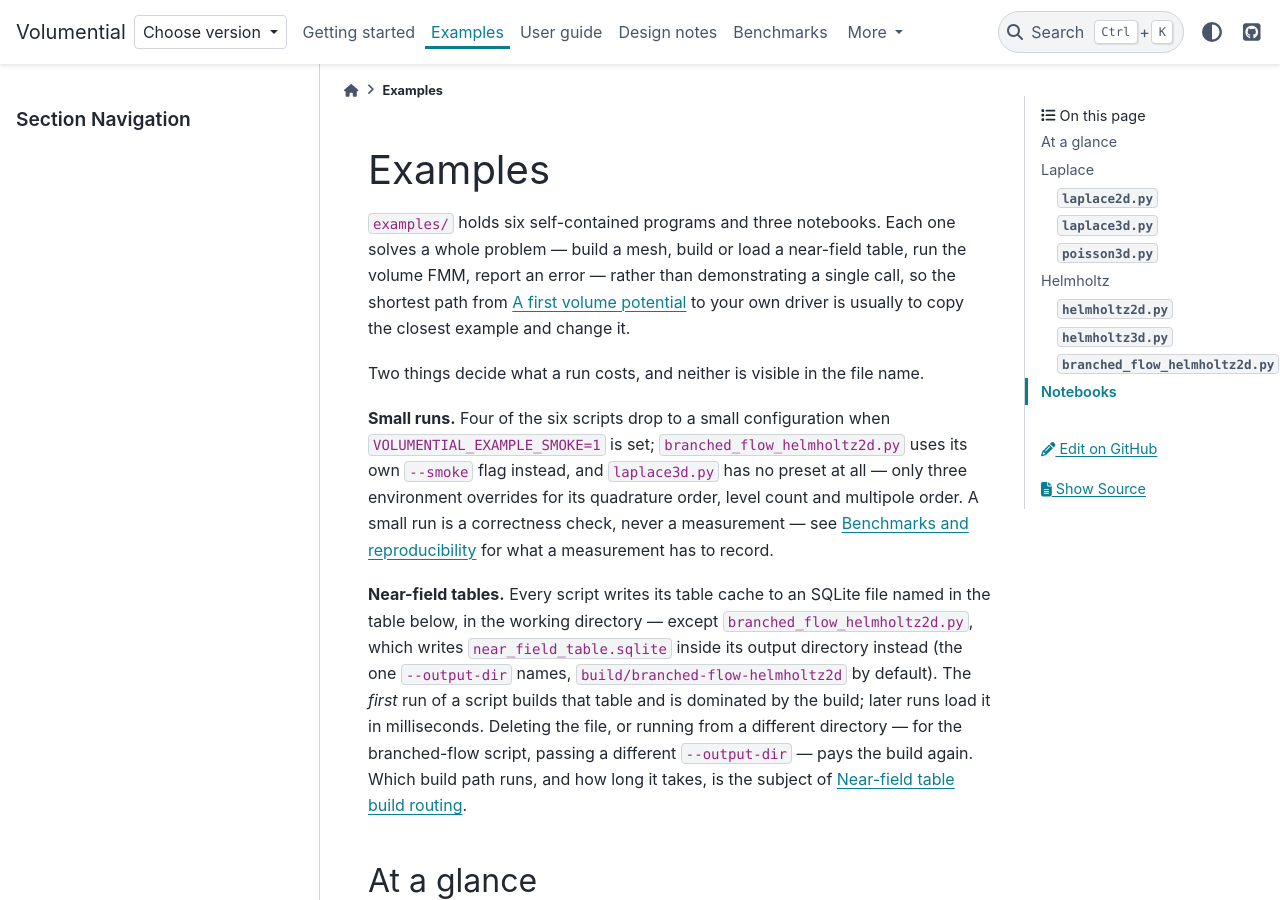
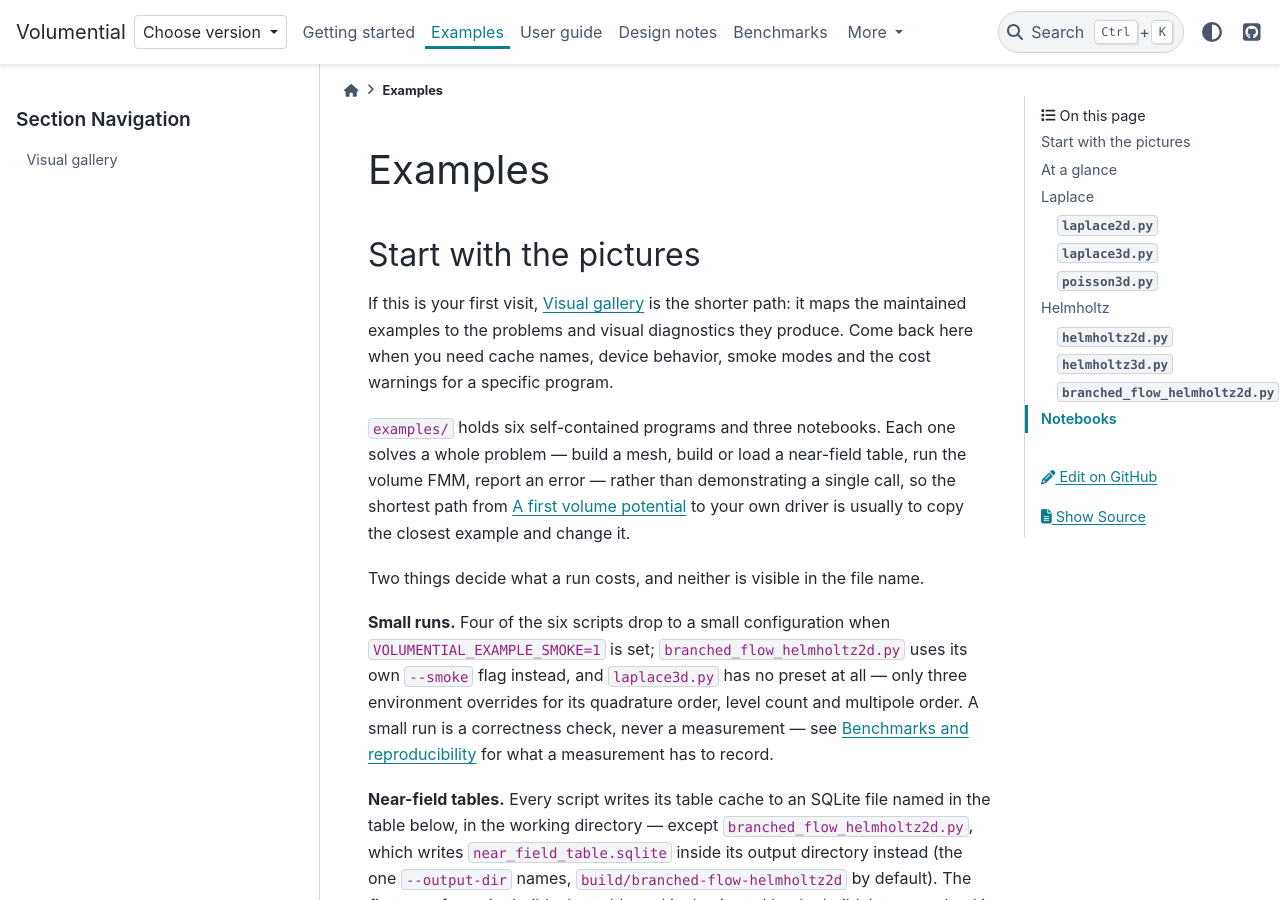
Before and after one commit to xywei/volumential, a Sphinx documentation site: the page built from doc/source/examples/index.md, in a window 1280 px wide and 900 px high. Built offline with Sphinx 7.4.7 and the PyData theme 0.15.4, drawn with Linux system fonts in a browser that asks for light colours; some of the changed text lies outside the part shown.

Commit message:
docs: make the examples gallery the newcomer entry point

````diff
--- a/doc/source/examples/index.md
+++ b/doc/source/examples/index.md
@@ -1,4 +1,11 @@
 # Examples
+
+## Start with the pictures
+
+If this is your first visit, {doc}`gallery` is the shorter path: it maps the
+maintained examples to the problems and visual diagnostics they produce.
+Come back here when you need cache names, device behavior, smoke modes and
+the cost warnings for a specific program.
 
 `examples/` holds six self-contained programs and three notebooks. Each one
 solves a whole problem — build a mesh, build or load a near-field table, run
@@ -192,6 +201,7 @@ is not; add `--with plotly` for those.
 :maxdepth: 1
 :glob:
 
+gallery
 notebooks/*
 ```
 
````
Also changed, not shown: other parts of doc/source/examples/index.md (+2 -0 lines).
